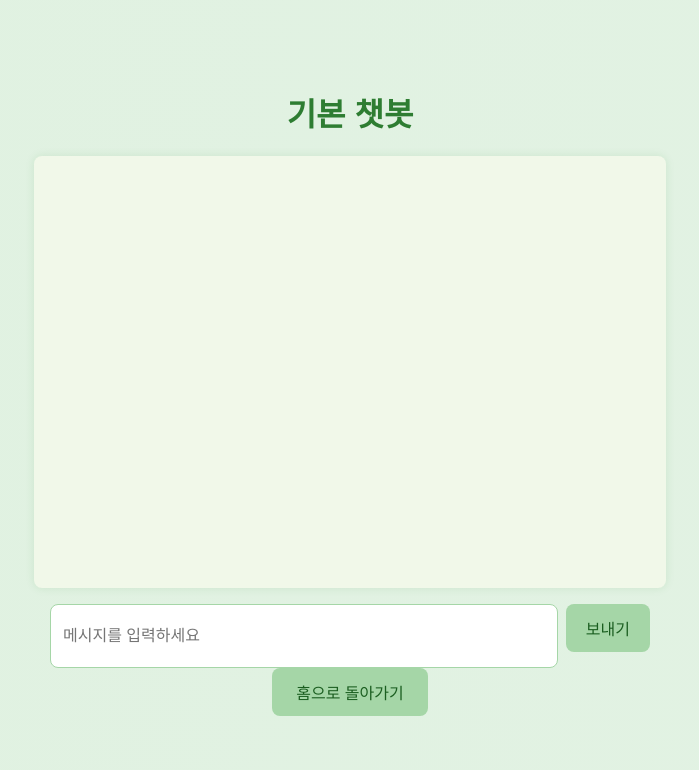
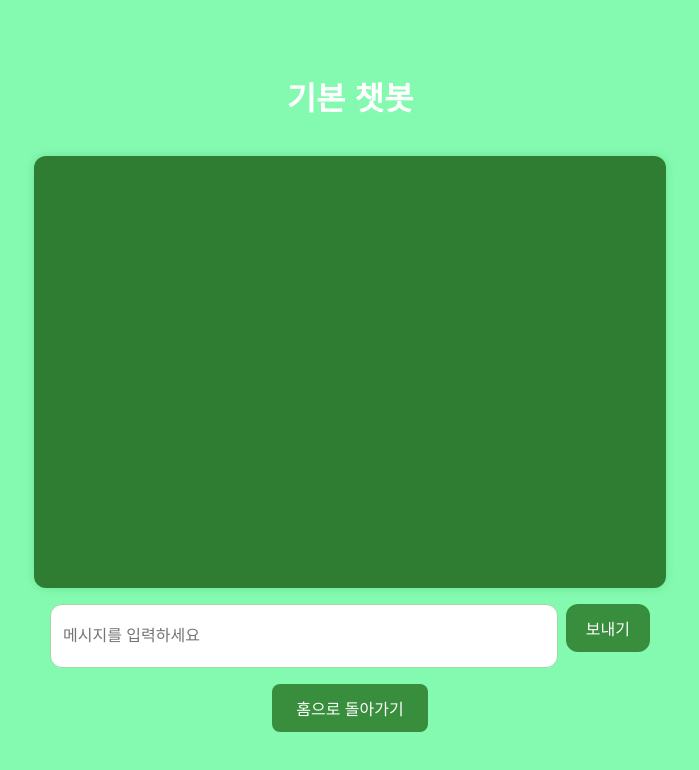
Before and after one commit to Smile-Jo/chatbot-study, a website built with Vite: page BasicChatbot.html in a window 1280 px wide. Shown: the whole page, without its empty margins (290-989 px from the left). Built offline with nearby package versions, Linux system fonts and the light colour scheme; no server answers.

Commit message:
css 수정

```diff
--- a/BasicChatbotStyle.css
+++ b/BasicChatbotStyle.css
@@ -1,15 +1,44 @@
 @import url('./indexStyles.css');
+
+.container {
+  display: flex;
+  flex-direction: column;
+  align-items: center;
+  justify-content: center;
+  min-height: 100vh;
+  gap: 16px;
+}
 
 .chat-window {
   width: 90%;
   max-width: 600px;
   height: 400px;
-  background-color: #f1f8e9;
-  border-radius: 8px;
+  background-color: #2e7d32;
+  border-radius: 12px;
   padding: 16px;
   overflow-y: auto;
-  box-shadow: 0 0 10px rgba(0, 128, 0, 0.1);
-  margin-bottom: 16px;
+  box-shadow: 0 0 10px rgba(0, 128, 0, 0.2);
+  color: #ffffff;
+  display: flex;
+  flex-direction: column;
+  gap: 8px;
+}
+
+.chat-window .message {
+  padding: 8px 12px;
+  border-radius: 8px;
+  background-color: rgba(255, 255, 255, 0.1);
+  max-width: 80%;
+  word-break: break-word;
+}
+
+.chat-window .user {
+  align-self: flex-end;
+  background-color: rgba(255, 255, 255, 0.2);
+}
+
+.chat-window .bot {
+  align-self: flex-start;
 }
 
 .input-area {
@@ -23,10 +52,18 @@
   flex: 1;
   padding: 12px;
   border: 1px solid #a5d6a7;
-  border-radius: 8px;
+  border-radius: 12px;
   font-size: 16px;
+  background-color: #ffffff;
+  color: #000000;
 }
 
 .input-area button {
   padding: 12px 20px;
+  background-color: #388e3c;
+  color: #ffffff;
+  border-radius: 12px;
+  border: none;
+  font-size: 16px;
+  cursor: pointer;
 }
--- a/indexStyles.css
+++ b/indexStyles.css
@@ -2,10 +2,8 @@ body {
   margin: 0;
   padding: 0;
   font-family: 'Arial', sans-serif;
-  background: linear-gradient(270deg, #e8f5e9, #c8e6c9);
-  background-size: 1600% 1600%;
-  animation: rainbow 30s ease infinite;
-  color: #2e7d32;
+  background-color: #84fab0;
+  color: #ffffff;
 }
 
 .container {
@@ -21,8 +19,8 @@ button {
   font-size: 16px;
   border: none;
   border-radius: 8px;
-  background-color: #a5d6a7;
-  color: #1b5e20;
+  background-color: #388e3c;
+  color: #ffffff;
   cursor: pointer;
   transition: background-color 0.3s ease;
   margin-bottom: 16px; /* 버튼 아래 여백 추가 */}
@@ -31,9 +29,3 @@ button:hover {
   background-color: #66bb6a;
   box-shadow: 0 0 10px rgba(102, 187, 106, 0.6);
 }
-
-@keyframes rainbow {
-  0% { background-position: 0% 50%; }
-  50% { background-position: 100% 50%; }
-  100% { background-position: 0% 50%; }
-}
--- a/src/BasicChatbotMain.js
+++ b/src/BasicChatbotMain.js
@@ -35,6 +35,12 @@ sendButton.addEventListener('click', async () => {
   }
 });
 
+userInput.addEventListener('keydown', (e) => {
+  if (e.key === 'Enter') {
+    sendButton.click();
+  }
+});
+
 function appendMessage(sender, text) {
   const messageEl = document.createElement('div');
   messageEl.className = `message ${sender}`;
```
